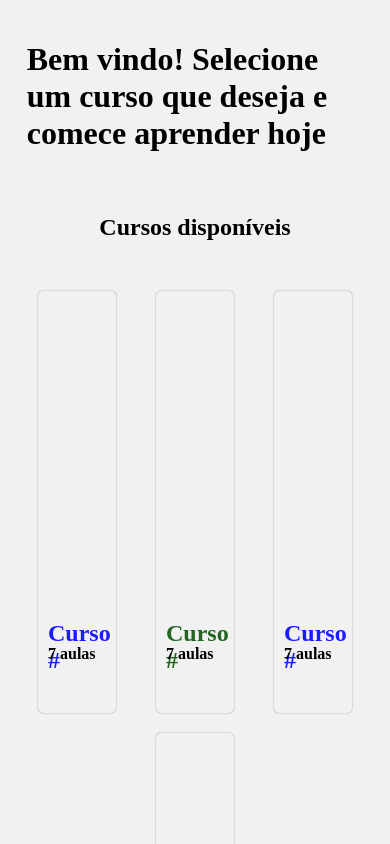
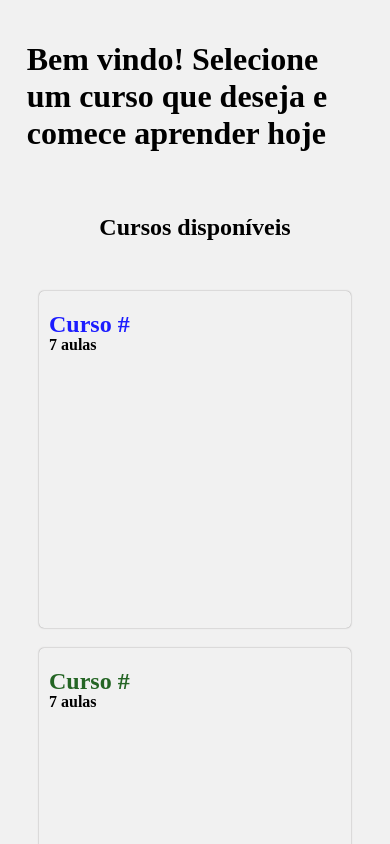
Before and after one commit to Jmatheuzz/template, a plain HTML site: page index.html in a window 390 px wide. Shown: the top 844 px of the page. Drawn offline with Linux system fonts and the light colour scheme.

Commit message:
Responsividade dos cards

```diff
--- a/style.css
+++ b/style.css
@@ -153,3 +153,12 @@ body{
     flex-direction: column;
     justify-content: flex-start;
 }
+
+@media (max-width: 800px){
+    .card, .card-trilha{
+        display: block;
+        width: 80vw;
+        height: 40vh;
+    }
+
+}
```
